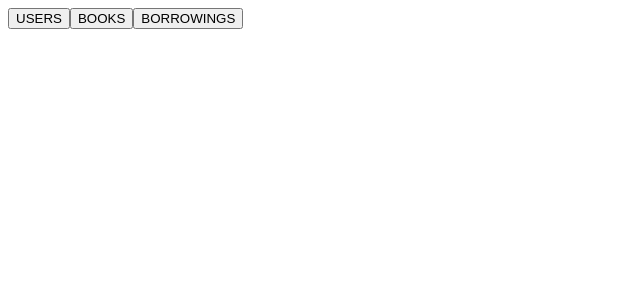
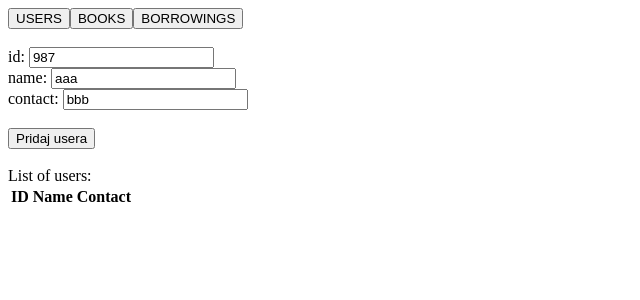
Before and after one commit to aulinka/angularBookLib, an Angular app: page /user in a window 1280 px wide. Before the commit this address led to /. Shown: the top 300 px of the page, without its empty margins (0-640 px from the left). Built offline with nearby package versions, Linux system fonts and the light colour scheme.

Commit message:
upravenie route

```diff
--- a/src/app/app-routing.module.ts
+++ b/src/app/app-routing.module.ts
@@ -1,6 +1,7 @@
 import { NgModule } from '@angular/core';
 import { RouterModule, Routes } from '@angular/router';
 import {BorrowingPageComponent} from "./borrowing-page/borrowing-page.component";
+import {UserStrankaComponent} from "./user-stranka/user-stranka.component";
 
 
 const routes: Routes = [
@@ -8,6 +9,10 @@ const routes: Routes = [
     path: "borrowing",
     component: BorrowingPageComponent
   },
+  {
+    path:"user",
+    component: UserStrankaComponent
+  }
 ];
 
 @NgModule({
--- a/src/app/user-formular/user-formular.component.html
+++ b/src/app/user-formular/user-formular.component.html
@@ -3,6 +3,6 @@ id:
 name:
 <input [(ngModel)]="user.name"><br>
 contact:
-<input [(ngModel)]="user.contact"><br>
+<input [(ngModel)]="user.contact"><br><br>
 
-<button (click)="addUser()">Pridaj usera</button>
+<button (click)="addUser()">Pridaj usera</button><br><br>
```
